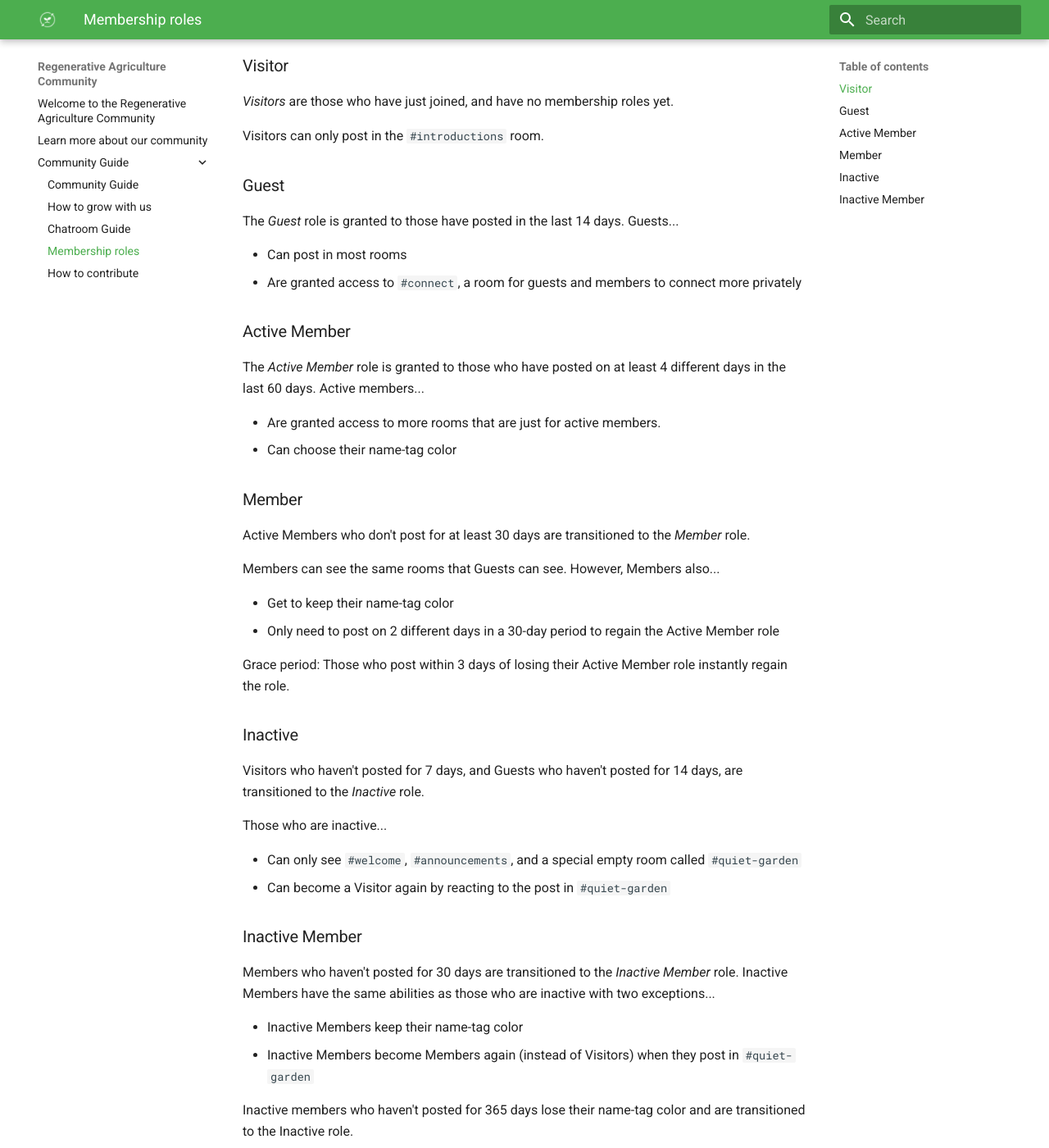
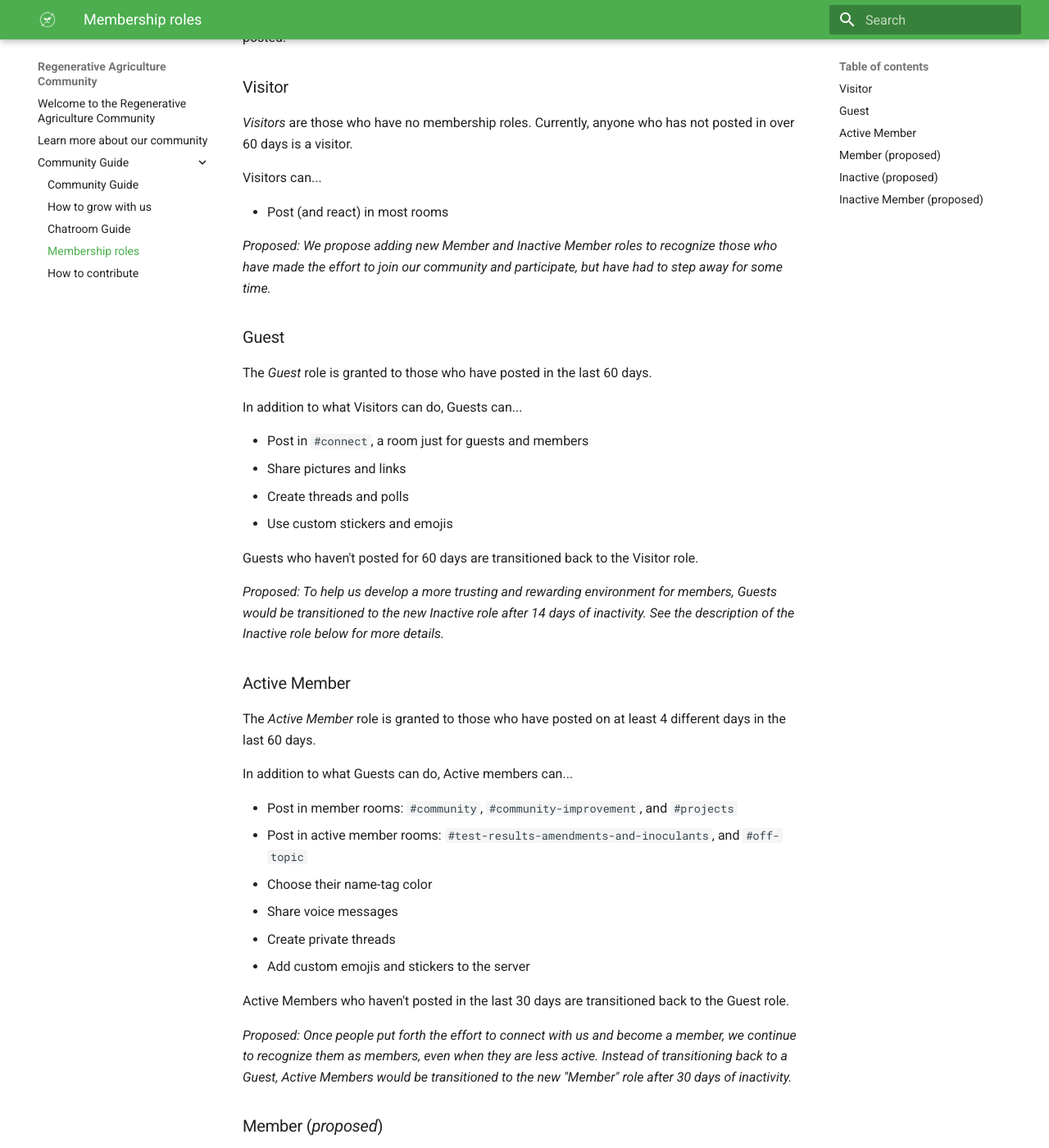
Before and after one commit to regenerativeag/regenerativeag.github.io, an MkDocs documentation site: the page built from docs/community-guide/roles.md, in a window 1280 px wide and 1400 px high, scrolled down 223 px. Shown: the whole window at 82% size. Built offline with MkDocs 1.6.1 and Material for MkDocs 9.7.7, drawn with Linux system fonts in a browser that asks for light colours; some of the changed text lies outside the part shown.

Commit message:
Incorporate updates & feedback (#3)
* link to new domain & fix obsolete language

* typo

* add 'proposed' language & elaborate on role permissions

* update order

* oops

* clarify

* simplify

* remove header

* clarify quiet-garden

* add proposal comment to #resources too

* mention potential tags

* list all active rooms

* typo

* more clarity

* Simplify & Clarify

```diff
--- a/docs/community-guide/roles.md
+++ b/docs/community-guide/roles.md
@@ -2,56 +2,79 @@
 title: Membership roles
 ---
 
-Membership roles give us progressively more possibilities for connection as we participate. For example, when you make your first post, you will be granted the _Guest_ role which will give you access to a private a room which is only visible to people who have recently posted.
+Membership roles help us foster a more intimate community. They give us progressively more possibilities for connection as we participate. For example, when you make your first post, you will be granted access to a private a room which is only visible to people who have recently posted.
 
 ### Visitor
 
-_Visitors_ are those who have just joined, and have no membership roles yet.
+_Visitors_ are those who have no membership roles. Currently, anyone who has not posted in over 60 days is a visitor.
 
-Visitors can only post in the `#introductions` room.
+Visitors can...
+
+- Post (and react) in most rooms
+
+_Proposed: We propose adding new Member and Inactive Member roles to recognize those who have made the effort to join our community and participate, but have had to step away for some time._
 
 ### Guest
 
-The _Guest_ role is granted to those have posted in the last 14 days. Guests...
+The _Guest_ role is granted to those who have posted in the last 60 days.
 
-- Can post in most rooms
-- Are granted access to `#connect`, a room for guests and members to connect more privately
+In addition to what Visitors can do, Guests can...
+
+- Post in `#connect`, a room just for guests and members
+- Share pictures and links
+- Create threads and polls
+- Use custom stickers and emojis
+
+Guests who haven't posted for 60 days are transitioned back to the Visitor role.
+
+_Proposed: To help us develop a more trusting and rewarding environment for members, Guests would be transitioned to the new Inactive role after 14 days of inactivity. See the description of the Inactive role below for more details._
 
 ### Active Member
 
-The _Active Member_ role is granted to those who have posted on at least 4 different days in the last 60 days. Active members...
+The _Active Member_ role is granted to those who have posted on at least 4 different days in the last 60 days.
 
-- Are granted access to more rooms that are just for active members.
-- Can choose their name-tag color
+In addition to what Guests can do, Active members can...
 
-### Member
+- Post in member rooms: `#community`, `#community-improvement`, and `#projects`
+- Post in active member rooms: `#test-results-amendments-and-inoculants`, and `#off-topic`
+- Choose their name-tag color
+- Share voice messages
+- Create private threads
+- Add custom emojis and stickers to the server
 
-Active Members who don't post for at least 30 days are transitioned to the _Member_ role.
+Active Members who haven't posted in the last 30 days are transitioned back to the Guest role.
 
-Members can see the same rooms that Guests can see. However, Members also...
+_Proposed: Once people put forth the effort to connect with us and become a member, we continue to recognize them as members, even when they are less active. Instead of transitioning back to a Guest, Active Members would be transitioned to the new "Member" role after 30 days of inactivity._
 
+### Member (_proposed_)
+
+Members have the same permissions as Guests, however, Members...
+
+- Can post in member rooms: `#community`, `#community-improvement`, and `#projects`
 - Get to keep their name-tag color
-- Only need to post on 2 different days in a 30-day period to regain the Active Member role
+- Only need to post on 2 days in a 30-day period to regain the Active Member role
 
 Grace period: Those who post within 3 days of losing their Active Member role instantly regain the role.
 
-### Inactive
+### Inactive (_proposed_)
 
 Visitors who haven't posted for 7 days, and Guests who haven't posted for 14 days, are transitioned to the _Inactive_ role.
 
 Those who are inactive...
 
 - Can only see `#welcome`, `#announcements`, and a special empty room called `#quiet-garden`
-- Can become a Visitor again by reacting to the post in `#quiet-garden`
+- Can become a Visitor again by reacting with a 👍 to the post in `#quiet-garden`
 
-### Inactive Member
+### Inactive Member (_proposed_)
 
-Members who haven't posted for 30 days are transitioned to the _Inactive Member_ role. Inactive Members have the same abilities as those who are inactive with two exceptions...
+Members who haven't posted for 60 days are transitioned to the _Inactive Member_ role.
+
+Inactive Members have the same abilities as those who are inactive with two exceptions...
 
 - Inactive Members keep their name-tag color
-- Inactive Members become Members again (instead of Visitors) when they post in `#quiet-garden`
+- Inactive Members become Members again (instead of Visitors) when they react with a 👍 in `#quiet-garden`
 
-Inactive members who haven't posted for 365 days lose their name-tag color and are transitioned to the Inactive role.
+Inactive members who haven't posted for 365 days are transitioned to the Inactive role and lose their name-tag color.
 
 &nbsp;
 
```
Also changed, not shown: docs/community-guide/chatrooms.md (+12 -10 lines), docs/community-guide/contribute.md (+1 -1 lines).
